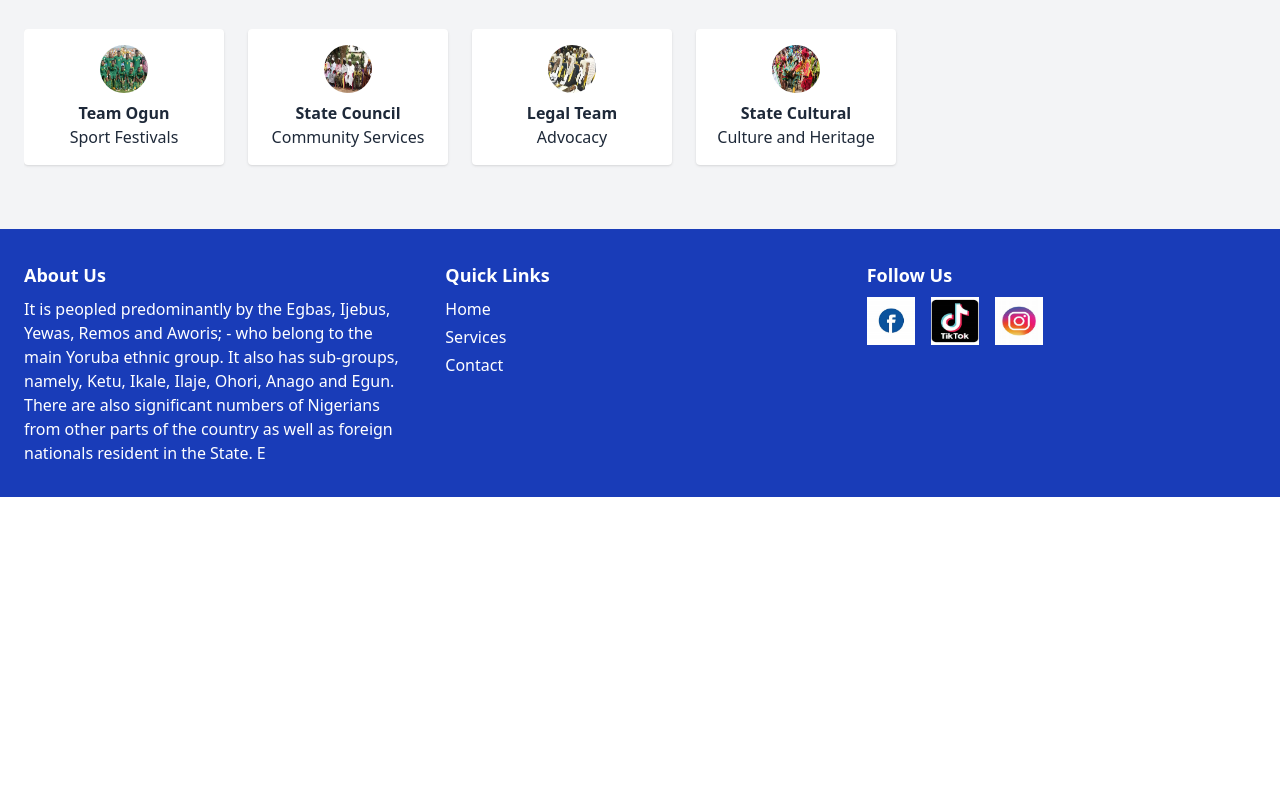
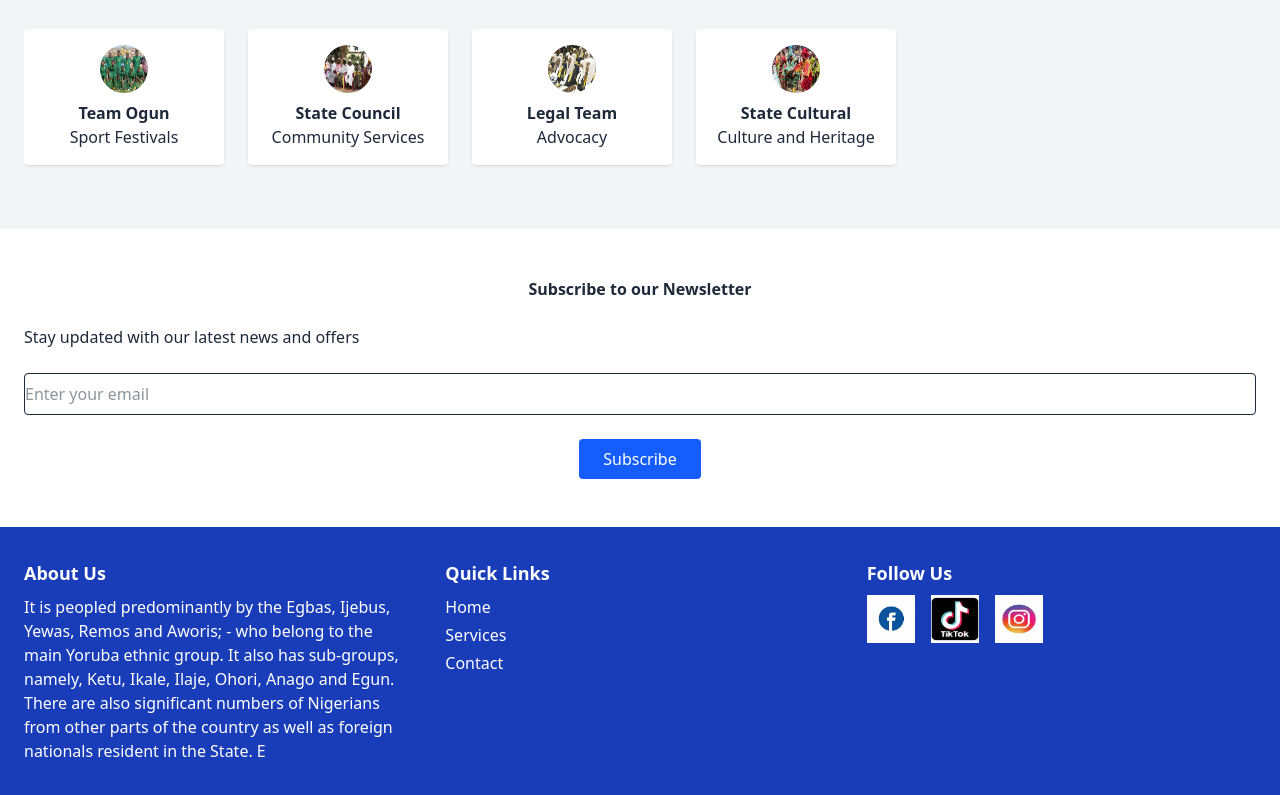
Before and after one commit to Yemiece/Responsive-Webpage, a website: page index.html in a window 1280 px wide. Shown: the part 1220-2015 px from the top of the page. Before the commit the page ends 1717 px from the top, so only its background shows below. Drawn offline with Linux system fonts and the light colour scheme.

Commit message:
new updates

```diff
--- a/index.html
+++ b/index.html
@@ -86,7 +86,27 @@
         <p>Culture and Heritage</p>
       </div>
     </div>
-  </section>
+  </section> <!-- Newsletter Section -->
+<section class="px-6 py-12 bg-white">
+  <!-- <h2 class="text-3xl font-bold text-center mb-6">📝 Class Assignment 📝</h2> -->
+  <h1 class="text-center mb-6 text-gray-700"><b>Subscribe to our Newsletter</b></h1>
+  <p>Stay updated with our latest news and offers</p><br>
+  <div class="max-w-xl mx-auto flex flex-col sm:flex-row items-center gap-4">
+    <input
+      id="emailInput"
+      type="email"
+      placeholder="Enter your email"
+      class="w-full px-4 py-2 border rounded shadow-sm focus:outline-none focus:ring-2 focus:ring-blue-500"
+      required
+    /><br>
+    <button
+      onclick="subscribeNewsletter('successful!')"
+      class="bg-blue-600 text-white px-6 py-2 rounded hover:bg-blue-700 w-centre sm:w-auto"
+    >
+      Subscribe
+    </button>
+  </div>
+</section>
 
   <!-- Footer -->
   <footer class="grid grid-cols-1 sm:grid-cols-3 gap-8 px-6 py-8 bg-blue-800 text-white">
@@ -111,6 +131,19 @@ E</p>
         <a href="https://www.instagram.com/yemiece?igsh=MXR5bmR4aHE2ZHZxcA%3D%3D&utm_source=qr" target="_blank"><img src="images/instagram logo.jpg" alt="Instagram" class="h-12 w-12"/></a>
       </div>
     </div>
+
+<script>
+  function subscribeNewsletter() {
+    const email = document.getElementById('emailInput').value;
+    if (email.trim() === '') {
+      alert("Please enter a valid email address.");
+    } else {
+      alert(`Thank you for subscribing with ${email}!`);
+      document.getElementById('emailInput').value = '';
+    }
+  }
+</script>
+
   </footer>
 </body>
 </html>
```
